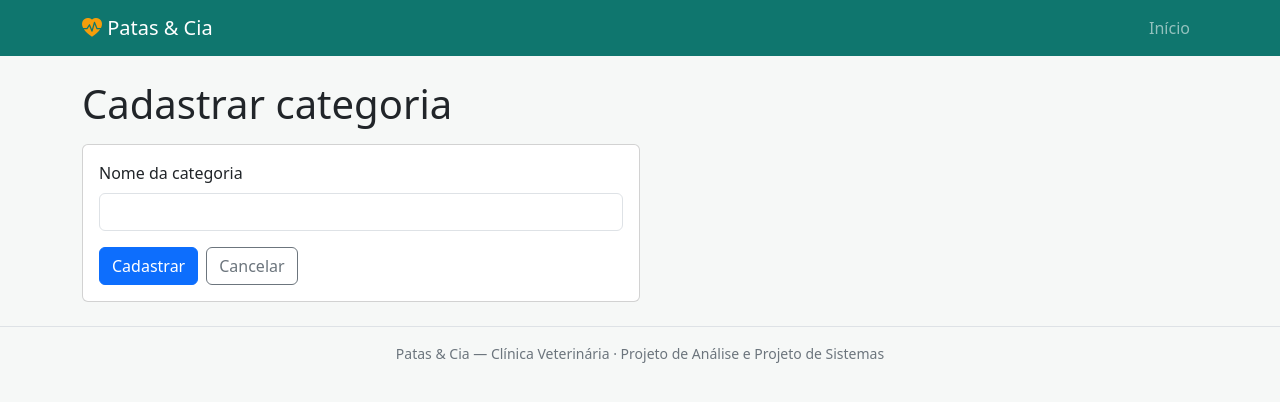
After one commit to fcgraciano/ClinicaVeterinaria, a PHP site: page /estoque/cadastrar-categoria.php in a window 1280 px wide. The commit adds this page. Shown: the top 402 px of the page. Run offline with PHP 8.4, Linux system fonts and the light colour scheme.

Commit message:
Pagina de cadastro de categoria

```diff
--- /dev/null
+++ b/estoque/cadastrar-categoria.php
@@ -0,0 +1,79 @@
+<?php
+$nome = '';
+$erroNome = '';
+$erroCadastro = '';
+$cadastrada = false;
+
+if ($_SERVER['REQUEST_METHOD'] === 'POST') {
+    $nomeEnviado = $_POST['nome'] ?? '';
+    $nome = is_string($nomeEnviado) ? trim($nomeEnviado) : '';
+
+    if ($nome === '') {
+        $erroNome = 'Informe o nome da categoria.';
+    } elseif (!preg_match('/\A.{1,100}\z/us', $nome)) {
+        $erroNome = 'Informe um nome válido com até 100 caracteres.';
+    } else {
+        mysqli_report(MYSQLI_REPORT_ERROR | MYSQLI_REPORT_STRICT);
+
+        try {
+            require __DIR__ . '/../includes/conexao.php';
+            $consulta = mysqli_prepare($conexao, 'INSERT INTO categorias (nome) VALUES (?)');
+            try {
+                mysqli_stmt_bind_param($consulta, 's', $nome);
+                mysqli_stmt_execute($consulta);
+            } finally {
+                mysqli_stmt_close($consulta);
+            }
+
+            $cadastrada = true;
+            $nome = '';
+        } catch (mysqli_sql_exception $excecao) {
+            if ($excecao->getCode() === 1062) {
+                $erroNome = 'Já existe uma categoria com esse nome.';
+            } else {
+                error_log($excecao->getMessage());
+                $erroCadastro = 'Não foi possível cadastrar a categoria. Tente novamente.';
+            }
+        }
+    }
+}
+
+include __DIR__ . '/../includes/cabecalho.php';
+?>
+
+<h1 class="mb-3">Cadastrar categoria</h1>
+
+<?php if ($cadastrada): ?>
+    <div class="alert alert-success" role="status">Categoria cadastrada com sucesso.</div>
+<?php endif; ?>
+<?php if ($erroCadastro !== ''): ?>
+    <div class="alert alert-danger" role="alert"><?= $erroCadastro ?></div>
+<?php endif; ?>
+
+<form method="post" action="cadastrar-categoria.php" class="card card-body col-lg-6">
+    <div class="mb-3">
+        <label class="form-label" for="nome">Nome da categoria</label>
+        <input
+            class="form-control<?= $erroNome !== '' ? ' is-invalid' : '' ?>"
+            type="text"
+            id="nome"
+            name="nome"
+            value="<?= htmlspecialchars($nome, ENT_QUOTES | ENT_SUBSTITUTE, 'UTF-8') ?>"
+            maxlength="100"
+            required
+            <?php if ($erroNome !== ''): ?>
+                aria-invalid="true" aria-describedby="nome-erro"
+            <?php endif; ?>
+        >
+        <?php if ($erroNome !== ''): ?>
+            <div class="invalid-feedback" id="nome-erro"><?= $erroNome ?></div>
+        <?php endif; ?>
+    </div>
+
+    <div class="d-flex gap-2">
+        <button class="btn btn-primary" type="submit">Cadastrar</button>
+        <a class="btn btn-outline-secondary" href="index.php">Cancelar</a>
+    </div>
+</form>
+
+<?php include __DIR__ . '/../includes/rodape.php'; ?>
--- a/estoque/index.php
+++ b/estoque/index.php
@@ -2,6 +2,6 @@
 
 <h1>Estoque</h1>
 
-<div class="alert alert-info">Módulo em construção.</div>
+<a class="btn btn-primary" href="cadastrar-categoria.php">Cadastrar categoria</a>
 
 <?php include '../includes/rodape.php'; ?>
```
